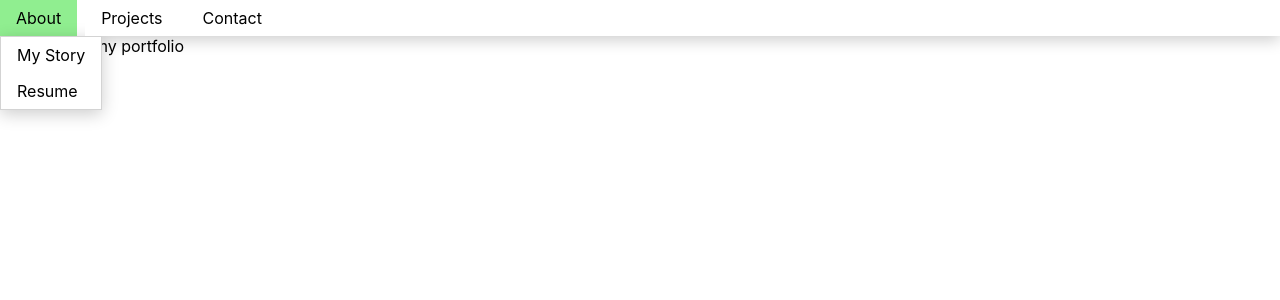
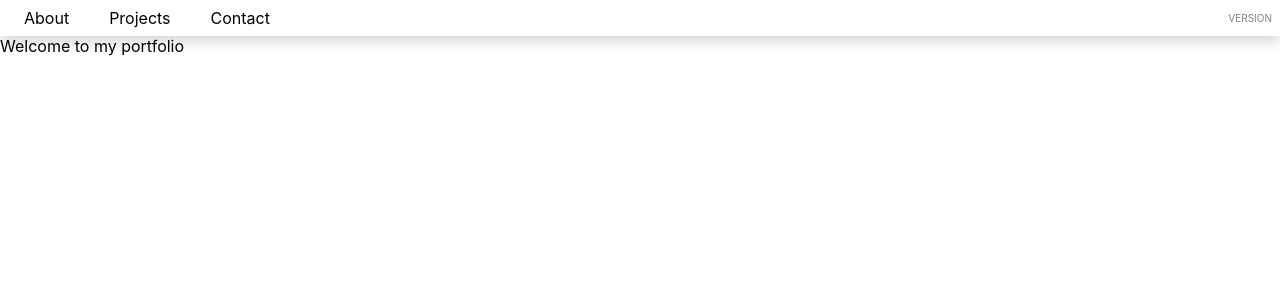
Before and after one commit to josephprado/portfolijo, a React (Create React App) app: page / in a window 1280 px wide. Shown: the top 300 px of the page. Built offline with nearby package versions, Linux system fonts and the light colour scheme.

Commit message:
Add version number and refactor header

```diff
--- a/src/components/header/Header.tsx
+++ b/src/components/header/Header.tsx
@@ -1,15 +1,19 @@
+import styled from '@emotion/styled';
 import Navbar, { type Menu, type NavbarStyle } from './Navbar';
 import { type SubMenuStyle } from './SubMenu';
 
 const navbarStyle: NavbarStyle = {
-  backgroundColor: 'white',
-  hoverBackgroundColor: 'lightgreen',
+  backgroundColor: 'inherit',
+  hoverBackgroundColor: 'inherit',
   fontColor: 'black',
-  hoverFontColor: 'black'
+  hoverFontColor: 'rgba(0, 120, 215, 1)'
 };
 
 const subMenuStyle: SubMenuStyle = {
-  ...navbarStyle,
+  backgroundColor: 'white',
+  hoverBackgroundColor: 'rgba(0, 120, 215, 0.2)',
+  fontColor: 'black',
+  hoverFontColor: 'black',
   borderColor: 'lightgray'
 };
 
@@ -67,7 +71,32 @@ const contact: Menu = {
 };
 
 function Header() {
-  return <Navbar {...navbarStyle} menus={[about, projects, contact]} />;
+  return (
+    <Container>
+      <Navbar {...navbarStyle} menus={[about, projects, contact]} />
+      <Version>
+        <div>{`VERSION ${process.env.REACT_APP_VERSION ?? ''}`}</div>
+        <div>{`${process.env.REACT_APP_BUILD_DATE ?? ''}`}</div>
+      </Version>
+    </Container>
+  );
 }
 
+const Container = styled.div`
+  display: flex;
+  justify-content: space-between;
+  align-items: center;
+  padding: 0 8px;
+  box-shadow: 0 4px 16px rgba(0, 0, 0, 0.2);
+  background-color: white;
+`;
+
+const Version = styled.div`
+  display: flex;
+  flex-direction: column;
+  text-align: right;
+  font-size: 10px;
+  color: gray;
+`;
+
 export default Header;
--- a/src/components/header/Navbar.tsx
+++ b/src/components/header/Navbar.tsx
@@ -22,7 +22,7 @@ export interface NavbarProps extends NavbarStyle {
 function Navbar({
   className,
   menus,
-  backgroundColor = 'white',
+  backgroundColor = 'inherit',
   hoverBackgroundColor = 'lightgreen',
   fontColor = 'black',
   hoverFontColor = 'black'
@@ -45,8 +45,11 @@ function Navbar({
   }, []);
 
   return (
-    <Container className={className} id={navbarId}>
-      <MenuContainer>
+    <Container
+      className={className}
+      id={navbarId}
+      backgroundColor={backgroundColor}
+    >
       {menus?.map((menu) => {
         const { label, subMenu } = menu;
 
@@ -63,18 +66,15 @@ function Navbar({
           </MenuWrapper>
         );
       })}
-      </MenuContainer>
     </Container>
   );
 }
 
-const Container = styled.div`
-  box-shadow: 0 4px 16px rgba(0, 0, 0, 0.2);
-`;
-
-const MenuContainer = styled.nav`
+const Container = styled.nav<{ backgroundColor: string }>`
   display: flex;
   gap: 8px;
+  background-color: ${(props) => props.backgroundColor};
+  z-index: 2;
 `;
 
 const MenuWrapper = styled.div<NavbarStyle>`
--- a/src/components/header/SubMenu.tsx
+++ b/src/components/header/SubMenu.tsx
@@ -96,11 +96,7 @@ function SubMenu({
           const { label, subMenu } = item;
 
           return (
-            <Item
-              key={label}
-              id={getSubMenuId(label)}
-              hoverBackgroundColor={hoverBackgroundColor}
-            >
+            <Item key={label} id={getSubMenuId(label)} {...subMenuStyle}>
               <ItemContent>
                 {label}
                 {subMenu && (
@@ -139,13 +135,14 @@ const Container = styled.div<SubMenuStyle & { offset: number }>`
   color: ${(props) => props.fontColor};
   border: ${(props) => props.borderColor && `1px solid ${props.borderColor}`};
   box-shadow: 0 4px 16px rgba(0, 0, 0, 0.2);
+  z-index: 1;
 
   :hover {
     display: flex;
   }
 `;
 
-const Item = styled.div<{ hoverBackgroundColor: string }>`
+const Item = styled.div<SubMenuStyle>`
   position: relative;
   min-width: max-content;
   flex-grow: 1;
@@ -153,6 +150,7 @@ const Item = styled.div<{ hoverBackgroundColor: string }>`
 
   :hover {
     background-color: ${(props) => props.hoverBackgroundColor};
+    color: ${(props) => props.hoverFontColor};
   }
 `;
 
```
Lines whose indentation alone changed are shown as unchanged.
